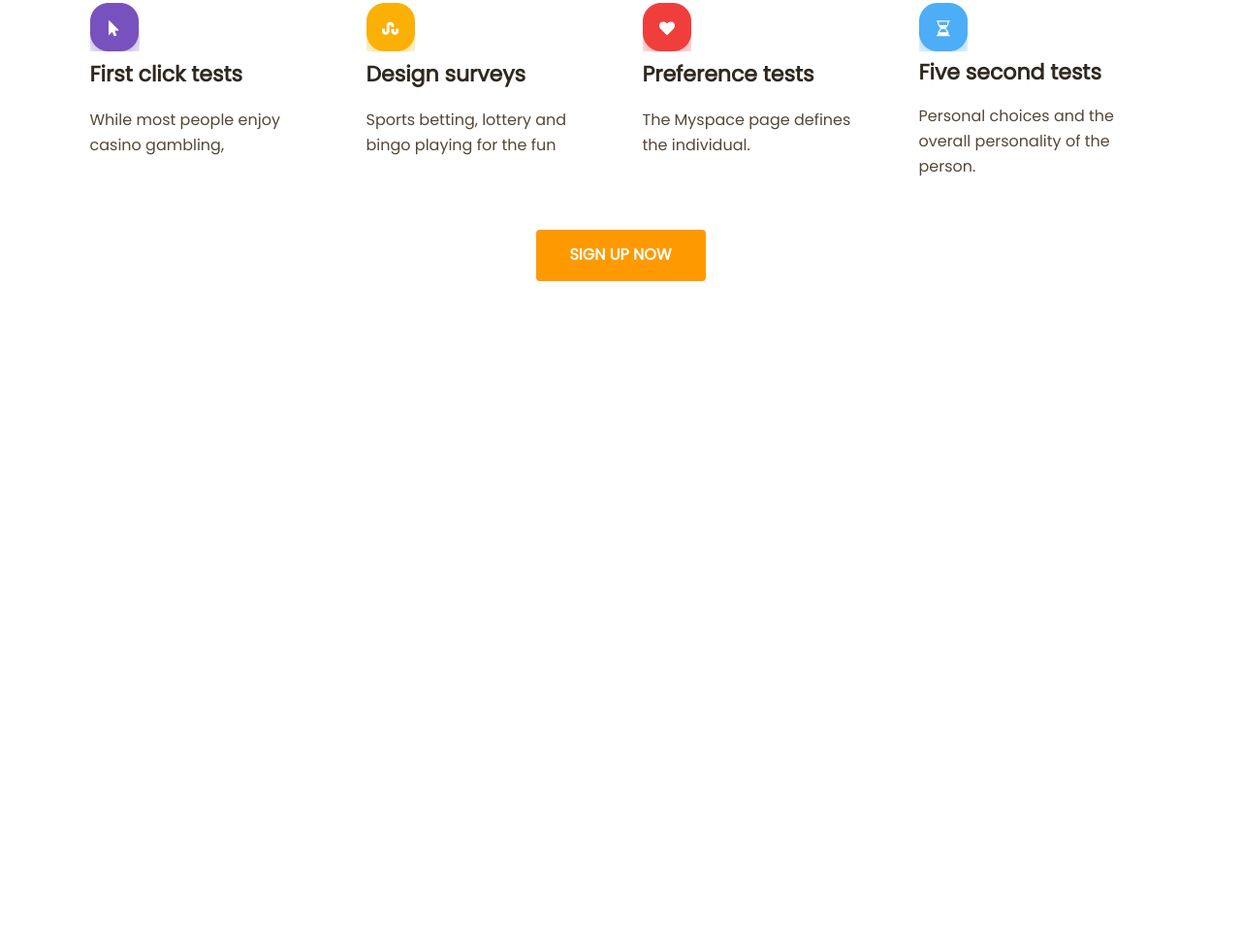
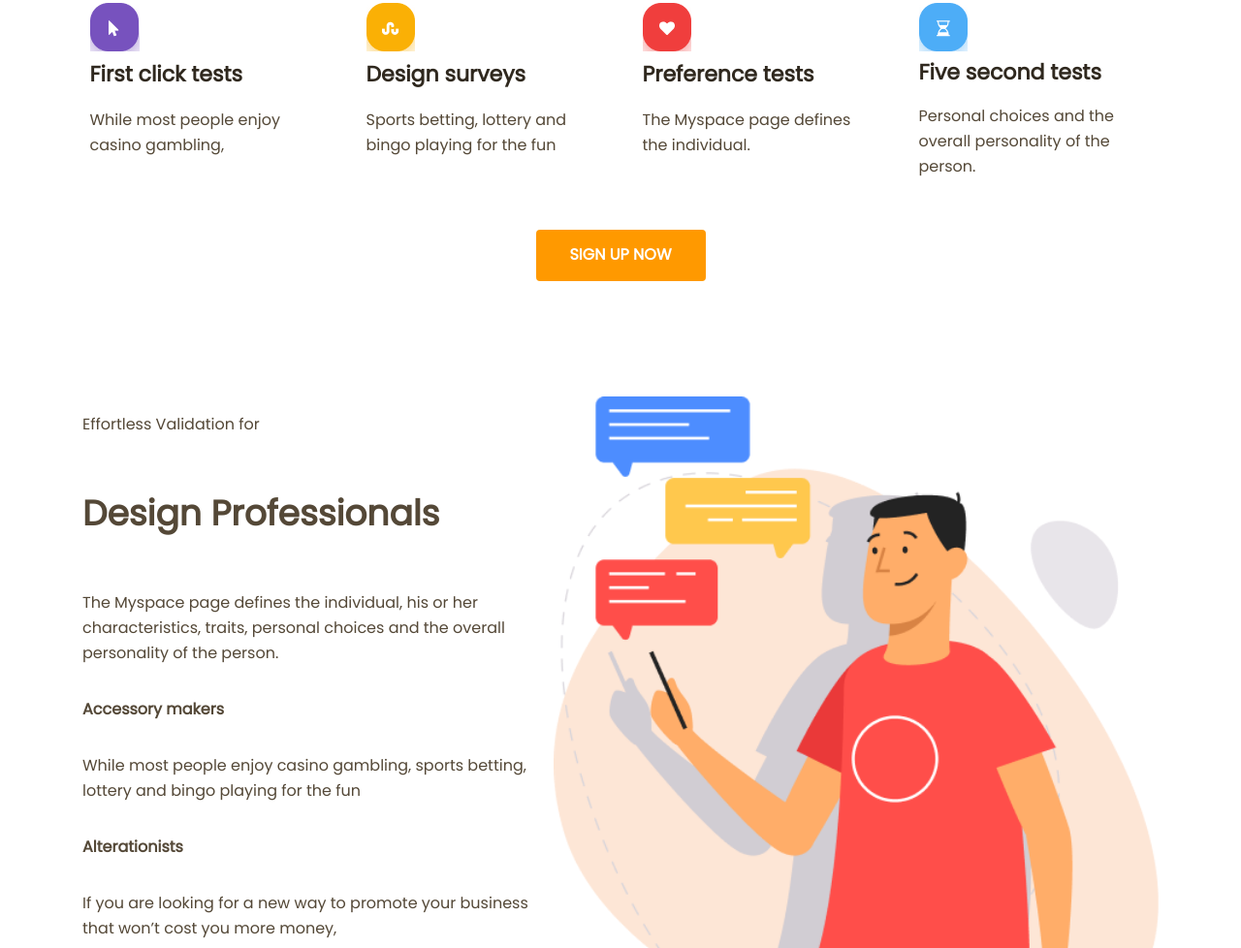
Before and after one commit to birgerosterberg/productly, a plain HTML site: page index.html in a window 1280 px wide. Shown: the part 811-1789 px from the top of the page at 97% size. Before the commit the page ends 1130 px from the top, so only its background shows below. Drawn offline with nearby package versions, Linux system fonts and the light colour scheme.

Commit message:
add images man_pointing....
add working html / css for section validation

```diff
--- a/index.html
+++ b/index.html
@@ -71,7 +71,22 @@
         </section>
     </div>
         <!-- Effortless Validation! -->
-        <section></section>
+        <div class="mainalign">
+            <section class="validation__container">
+                <div class="boxsize__para">
+                    <p class="para__text">Effortless Validation for</p>
+                    <p class="para__text para--heading">Design Professionals</p>
+                    <p class="para__text">The Myspace page defines the individual, his or her characteristics, traits, personal choices and the overall personality of the person.</p>
+                    <p class="para__text para--bold">Accessory makers</p>
+                    <p class="para__text">While most people enjoy casino gambling, sports betting, lottery and bingo playing for the fun</p>
+                    <p class="para__text para--bold">Alterationists</p>
+                    <p class="para__text">If you are looking for a new way to promote your business that won’t cost you more money, </p>
+                    <p class="para__text para--bold">Custom Design designers</p>
+                    <p class="para__text">If you are looking for a new way to promote your business that won’t cost you more money, </p>
+                </div>
+                <img src="images/man_pointing_at_chatboxes.png" class="growme" alt="A man pointing at chatboxes">
+            </section>
+        </div>
         <!-- Product Managers! -->
         <section></section>
         <!-- Marketers! -->
--- a/styles/styles.css
+++ b/styles/styles.css
@@ -3,6 +3,7 @@
     display: flex;
     justify-content: center;
 }
+
 /* -------------------------------------- */
 /* -------------------------------------- */
 
@@ -138,7 +139,7 @@
 #watchme {
     display: flex;
     position: relative;
-    left: 50px;
+    left: 40px;
     font-family: 'Poppins', sans-serif;
     font-style: normal;
     font-weight: 600;
@@ -218,3 +219,40 @@
     color: #2F281E;
     flex-basis: 100%;
 }
+
+/* ------------------- */
+/* VALIDATION SECTION */
+/* ----------------- */
+
+.validation__container {
+    /* background-color: aqua; */
+    display: flex;
+    position: relative;
+    justify-content: space-between;
+    align-items: flex-start;
+    top: 205px;
+    height: 574px;
+    width: 1110px;
+}
+.boxsize__para {
+    /* background-color: #2F281E; */
+    display: inline-flex;
+    max-width: 486px;
+    flex-basis: 100%;
+    flex-wrap: wrap;
+}
+.para--bold {
+    font-weight: 700;
+}
+.para--heading {
+    font-weight: 700;
+    font-size: 36px;
+    line-height: 54px;
+}
+.growme {
+    flex-grow: 1;
+}
+
+/* ------------------------- */
+/* PRODUCT MANAGERS SECTION */
+/* ----------------------  */
```
Also changed, not shown: images/man_pointing_at_chatboxes.png (added).
